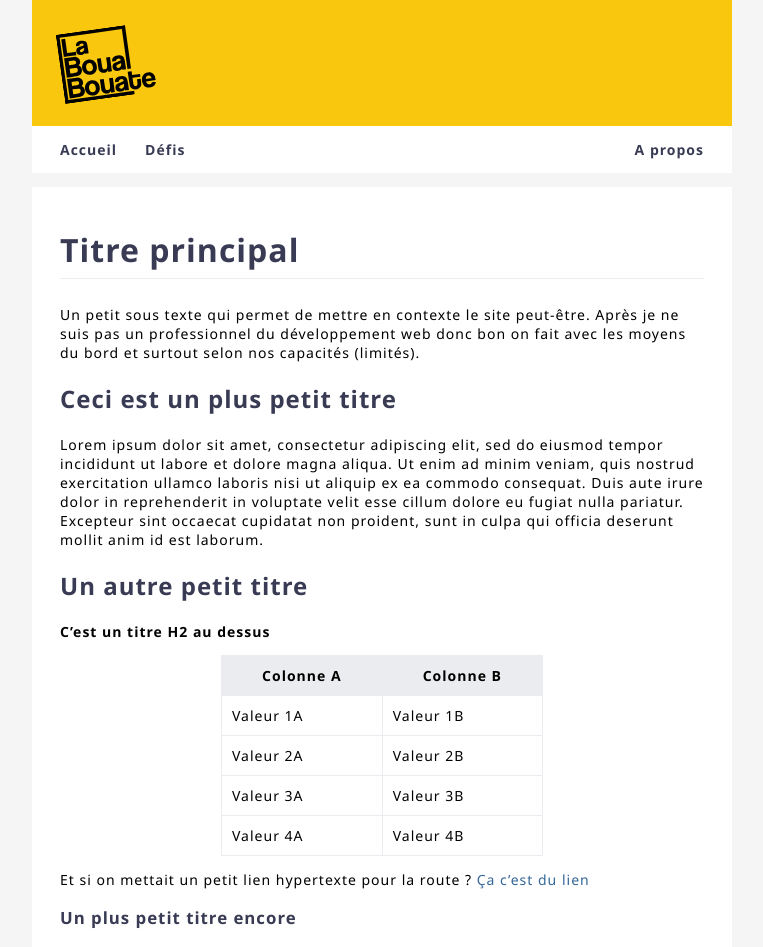
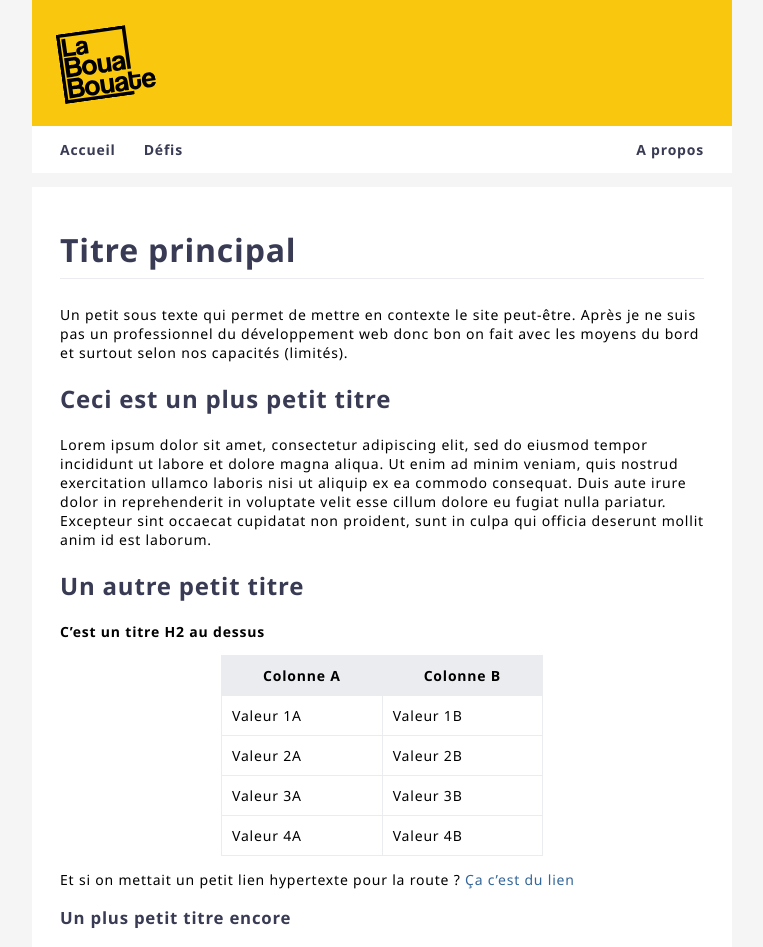
Before and after one commit to leobouard/leobouard.github.io, a Jekyll site: the page built from index.md, in a window 1280 px wide. Shown: the top 947 px of the page, without its empty margins (258-1021 px from the left). Built offline with Jekyll 4.4.1, drawn with Linux system fonts in a browser that asks for light colours; our own code applies the rules of GitHub Pages for plain Markdown files.

Commit message:
Update style.scss

```diff
--- a/assets/css/style.scss
+++ b/assets/css/style.scss
@@ -15,7 +15,7 @@ html {
     max-width: 700px;
     min-width: 500px;
     height: 100%;
-    letter-spacing: 1.002px;
+    letter-spacing: 0.8px;
 }
 
 body {
```
